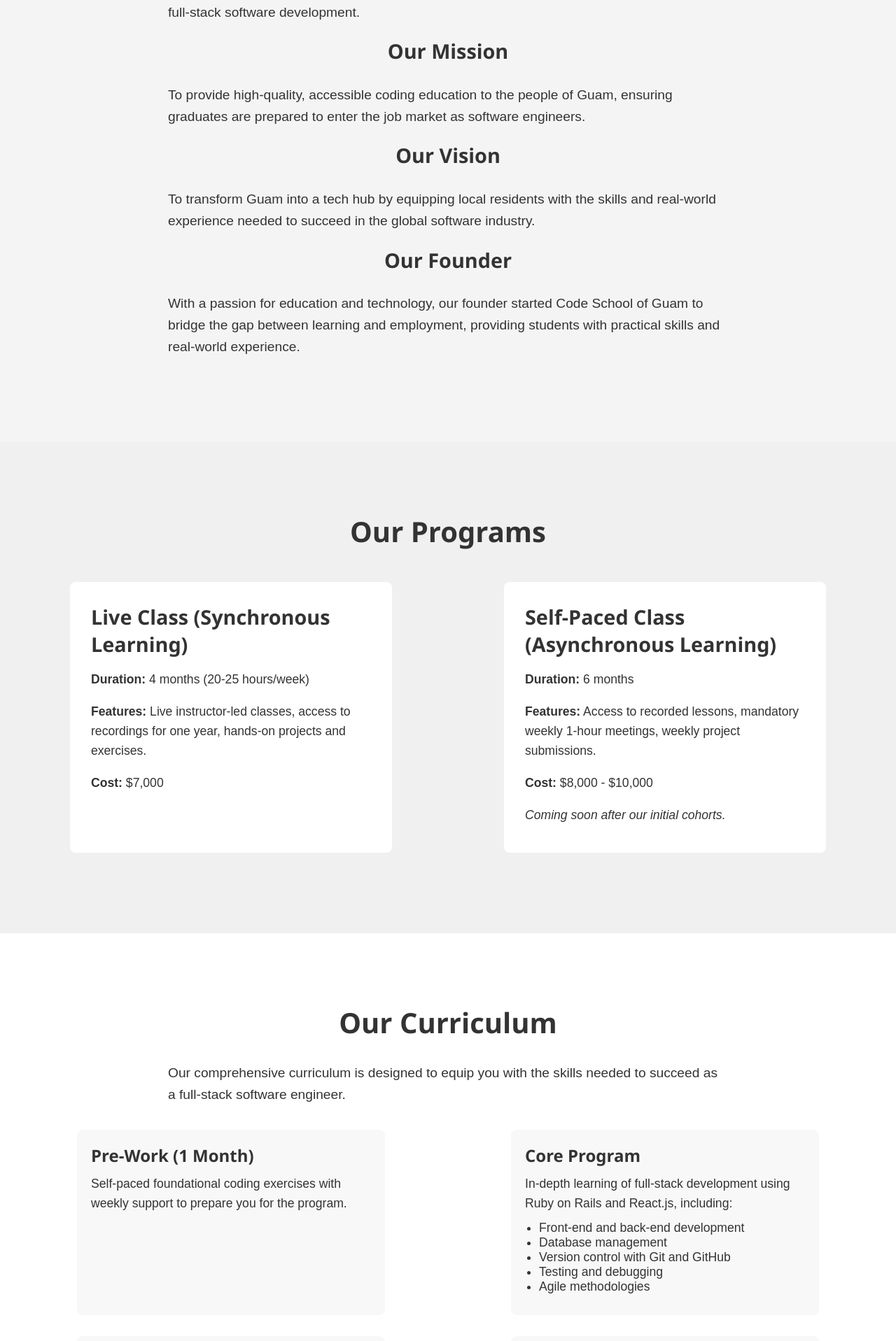
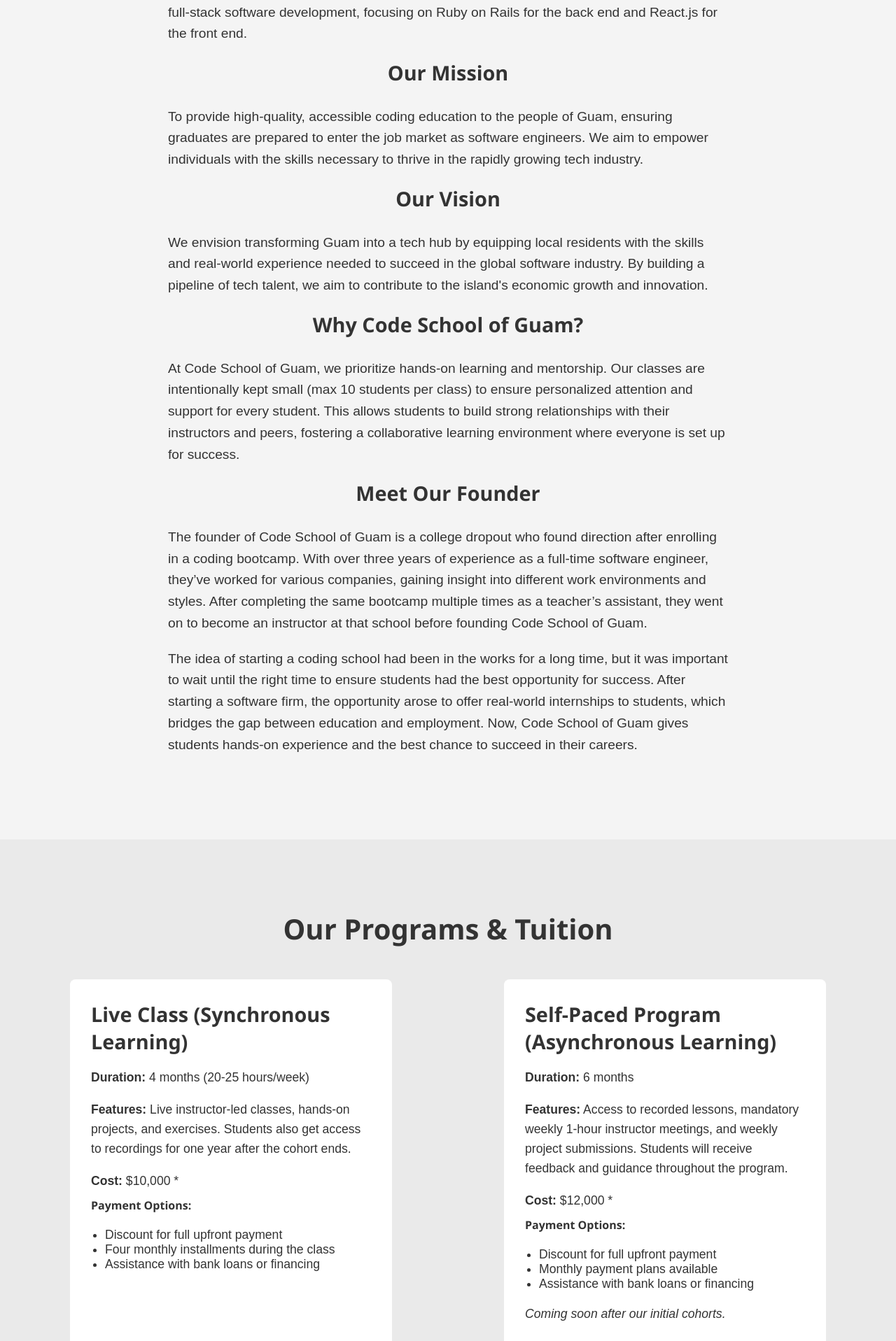
Before and after one commit to leonshimizu/code-school-of-guam, a React (Create React App) app: page / in a window 1280 px wide. Shown: the part 880-2797 px from the top of the page at 70% size. Built offline with nearby package versions, Linux system fonts and the light colour scheme.

Commit message:
Re-style the site based on combining pricing and programs together

```diff
--- a/src/App.css
+++ b/src/App.css
@@ -117,8 +117,7 @@
 
 /* Hero Section */
 .hero {
-  background-image: url('./assets/GuamLatteStones.jpg');
-  /* Correct path to your image */
+  background-image: url('./assets/GuamLatteStones.jpg'); /* Correct path to your image */
   background-size: cover;
   background-position: center;
   padding: 150px 20px;
@@ -143,7 +142,6 @@
 
 .cta-button {
   background-color: #007bff;
-  /* Updated to match the new CTA color */
   padding: 15px 40px;
   color: white;
   border-radius: 5px;
@@ -159,7 +157,7 @@
 .about {
   padding: 100px 20px;
   text-align: center;
-  background-color: #f4f4f4;
+  background-color: #f4f4f4; /* Light gray */
 }
 
 .about h2 {
@@ -179,14 +177,14 @@
   text-align: left;
 }
 
-/* Programs Section */
-.programs {
+/* Programs & Pricing Section */
+.programs-pricing {
   padding: 100px 20px;
-  background-color: #f0f0f0;
+  background-color: #eaeaea; /* Slightly darker gray */
   text-align: center;
 }
 
-.programs h2 {
+.programs-pricing h2 {
   font-size: 2.5rem;
   margin-bottom: 30px;
 }
@@ -221,11 +219,28 @@
   padding-left: 20px;
 }
 
+/* Price Comparison */
+.price-comparison {
+  padding-top: 20px;
+  font-size: 1.2rem;
+  max-width: 800px;
+  margin: 0 auto;
+  text-align: center;
+  color: #333;
+}
+
+/* Disclaimer */
+.price-disclaimer {
+  font-size: 1rem;
+  color: #999;
+  margin-top: 15px;
+}
+
 /* Curriculum Section */
 .curriculum {
   padding: 100px 20px;
   text-align: center;
-  background-color: white;
+  background-color: #f4f4f4; /* Light gray */
 }
 
 .curriculum h2 {
@@ -247,7 +262,7 @@
 }
 
 .curriculum-item {
-  background-color: #f8f8f8;
+  background-color: #ffffff; /* White */
   padding: 20px;
   margin: 15px;
   border-radius: 8px;
@@ -273,7 +288,7 @@
 /* Internship Section */
 .internship {
   padding: 100px 20px;
-  background-color: #fff;
+  background-color: #eaeaea; /* Slightly darker gray */
   text-align: center;
 }
 
@@ -297,7 +312,7 @@
 /* Career Services Section */
 .career-services {
   padding: 100px 20px;
-  background-color: #f0f0f0;
+  background-color: #f4f4f4; /* Light gray */
   text-align: center;
 }
 
@@ -318,58 +333,9 @@
   padding-left: 20px;
 }
 
-/* Pricing Section */
-.pricing {
-  padding: 100px 20px;
-  background-color: #fff;
-  text-align: center;
-}
-
-.pricing h2 {
-  font-size: 2.5rem;
-  margin-bottom: 30px;
-}
-
-.pricing-content {
-  display: flex;
-  justify-content: space-around;
-  flex-wrap: wrap;
-}
-
-.pricing-box {
-  background-color: white;
-  padding: 30px;
-  margin: 15px;
-  border-radius: 8px;
-  box-shadow: 0px 4px 8px rgba(0, 0, 0, 0.1);
-  max-width: 400px;
-  text-align: left;
-}
-
-.pricing-box h3 {
-  font-size: 1.8rem;
-  margin-bottom: 15px;
-}
-
-.pricing-box .price {
-  font-size: 2rem;
-  color: #007bff;
-  margin-bottom: 15px;
-}
-
-.pricing-box p,
-.pricing-box ul {
-  font-size: 1.1rem;
-  margin-bottom: 10px;
-}
-
-.pricing-box ul {
-  padding-left: 20px;
-}
-
 /* Admissions Section */
 .admissions {
-  background-color: #343a40;
+  background-color: #343a40; /* Dark background */
   color: white;
   padding: 100px 20px;
   text-align: center;
@@ -405,7 +371,7 @@
 /* FAQs Section */
 .faqs {
   padding: 100px 20px;
-  background-color: #fff;
+  background-color: #eaeaea; /* Slightly darker gray */
   text-align: center;
 }
 
@@ -450,7 +416,7 @@
 
 /* Contact Section */
 .contact {
-  background-color: #f4f4f4;
+  background-color: #f4f4f4; /* Light gray */
   padding: 100px 20px;
   text-align: center;
 }
--- a/src/App.js
+++ b/src/App.js
@@ -1,13 +1,11 @@
-// App.js
 import React from 'react';
 import Header from './components/Header';
 import Hero from './components/Hero';
 import About from './components/About';
-import Programs from './components/Programs';
+import ProgramsAndPricing from './components/ProgramsAndPricing';
 import Curriculum from './components/Curriculum';
 import Internship from './components/Internship';
 import CareerServices from './components/CareerServices';
-import Pricing from './components/Pricing';
 import Admissions from './components/Admissions';
 import FAQs from './components/FAQs';
 import Contact from './components/Contact';
@@ -20,11 +18,10 @@
       <Header />
       <Hero />
       <About />
-      <Programs />
+      <ProgramsAndPricing />
       <Curriculum />
       <Internship />
       <CareerServices />
-      <Pricing />
       <Admissions />
       <FAQs />
       <Contact />
--- a/src/components/About.js
+++ b/src/components/About.js
@@ -4,28 +4,40 @@
 function About() {
   return (
     <section id="about" className="about">
-      <h2>About Code School of Guam</h2>
+      <h2>About the Code School of Guam</h2>
       <p>
         Code School of Guam is the island's first coding bootcamp, offering
-        world-class education in full-stack software development.
+        world-class education in full-stack software development, focusing on Ruby on Rails for the back end and React.js for the front end.
       </p>
+
       <h3>Our Mission</h3>
       <p>
-        To provide high-quality, accessible coding education to the people of
-        Guam, ensuring graduates are prepared to enter the job market as
-        software engineers.
+        To provide high-quality, accessible coding education to the people of Guam, ensuring graduates are prepared to enter the job market as
+        software engineers. We aim to empower individuals with the skills necessary to thrive in the rapidly growing tech industry.
       </p>
+
       <h3>Our Vision</h3>
       <p>
-        To transform Guam into a tech hub by equipping local residents with the
-        skills and real-world experience needed to succeed in the global
-        software industry.
+        We envision transforming Guam into a tech hub by equipping local residents with the skills and real-world experience needed to succeed
+        in the global software industry. By building a pipeline of tech talent, we aim to contribute to the island's economic growth and innovation.
       </p>
-      <h3>Our Founder</h3>
+
+      <h3>Why Code School of Guam?</h3>
       <p>
-        With a passion for education and technology, our founder started Code
-        School of Guam to bridge the gap between learning and employment,
-        providing students with practical skills and real-world experience.
+        At Code School of Guam, we prioritize hands-on learning and mentorship. Our classes are intentionally kept small (max 10 students per class)
+        to ensure personalized attention and support for every student. This allows students to build strong relationships with their instructors and peers,
+        fostering a collaborative learning environment where everyone is set up for success.
+      </p>
+
+      <h3>Meet Our Founder</h3>
+      <p>
+        The founder of Code School of Guam is a college dropout who found direction after enrolling in a coding bootcamp. With over three years of experience as a full-time software engineer, they’ve worked for various companies, gaining insight into different work environments and styles.
+        After completing the same bootcamp multiple times as a teacher’s assistant, they went on to become an instructor at that school before founding Code School of Guam.
+      </p>
+      <p>
+        The idea of starting a coding school had been in the works for a long time, but it was important to wait until the right time to ensure students had the best opportunity for success.
+        After starting a software firm, the opportunity arose to offer real-world internships to students, which bridges the gap between education and employment.
+        Now, Code School of Guam gives students hands-on experience and the best chance to succeed in their careers.
       </p>
     </section>
   );
--- a/src/components/Programs.js
+++ /dev/null
@@ -1,43 +0,0 @@
-// Programs.js
-import React from 'react';
-
-function Programs() {
-  return (
-    <section id="programs" className="programs">
-      <h2>Our Programs</h2>
-      <div className="programs-content">
-        <div className="program-item">
-          <h3>Live Class (Synchronous Learning)</h3>
-          <p>
-            <strong>Duration:</strong> 4 months (20-25 hours/week)
-          </p>
-          <p>
-            <strong>Features:</strong> Live instructor-led classes, access to
-            recordings for one year, hands-on projects and exercises.
-          </p>
-          <p>
-            <strong>Cost:</strong> $7,000
-          </p>
-        </div>
-        <div className="program-item">
-          <h3>Self-Paced Class (Asynchronous Learning)</h3>
-          <p>
-            <strong>Duration:</strong> 6 months
-          </p>
-          <p>
-            <strong>Features:</strong> Access to recorded lessons, mandatory
-            weekly 1-hour meetings, weekly project submissions.
-          </p>
-          <p>
-            <strong>Cost:</strong> $8,000 - $10,000
-          </p>
-          <p>
-            <em>Coming soon after our initial cohorts.</em>
-          </p>
-        </div>
-      </div>
-    </section>
-  );
-}
-
-export default Programs;
--- /dev/null
+++ b/src/components/ProgramsAndPricing.js
@@ -0,0 +1,63 @@
+import React from 'react';
+
+function ProgramsAndPricing() {
+  return (
+    <section id="programs-pricing" className="programs-pricing">
+      <h2>Our Programs & Tuition</h2>
+      <div className="programs-content">
+        <div className="program-item">
+          <h3>Live Class (Synchronous Learning)</h3>
+          <p>
+            <strong>Duration:</strong> 4 months (20-25 hours/week)
+          </p>
+          <p>
+            <strong>Features:</strong> Live instructor-led classes, hands-on projects, and exercises. Students also get access to recordings for one year after the cohort ends.
+          </p>
+          <p className="price"><strong>Cost:</strong> $10,000 *</p>
+          <h4>Payment Options:</h4>
+          <ul>
+            <li>Discount for full upfront payment</li>
+            <li>Four monthly installments during the class</li>
+            <li>Assistance with bank loans or financing</li>
+          </ul>
+        </div>
+
+        <div className="program-item">
+          <h3>Self-Paced Program (Asynchronous Learning)</h3>
+          <p>
+            <strong>Duration:</strong> 6 months
+          </p>
+          <p>
+            <strong>Features:</strong> Access to recorded lessons, mandatory weekly 1-hour instructor meetings, and weekly project submissions. Students will receive feedback and guidance throughout the program.
+          </p>
+          <p className="price"><strong>Cost:</strong> $12,000 *</p>
+          <h4>Payment Options:</h4>
+          <ul>
+            <li>Discount for full upfront payment</li>
+            <li>Monthly payment plans available</li>
+            <li>Assistance with bank loans or financing</li>
+          </ul>
+          <p><em>Coming soon after our initial cohorts.</em></p>
+        </div>
+      </div>
+
+      {/* Price Comparison Section */}
+      <div className="price-comparison">
+        <p>
+          <strong>
+            Comparable coding bootcamps in the U.S. charge between $15,000 and $20,000 for similar programs. Code School of Guam offers an affordable and valuable option to start your career in tech.
+          </strong>
+        </p>
+      </div>
+
+      {/* Disclaimer */}
+      <div className="price-disclaimer">
+        <p>
+          * Prices are subject to change based on factors such as demand, curriculum updates, or market trends. Be sure to check with us for the latest details.
+        </p>
+      </div>
+    </section>
+  );
+}
+
+export default ProgramsAndPricing;
```
Also changed, not shown: src/components/Pricing.js (deleted, +0 -47 lines).
